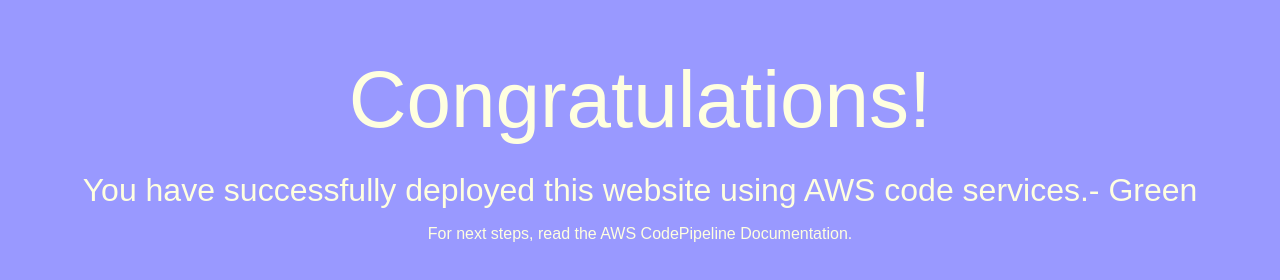
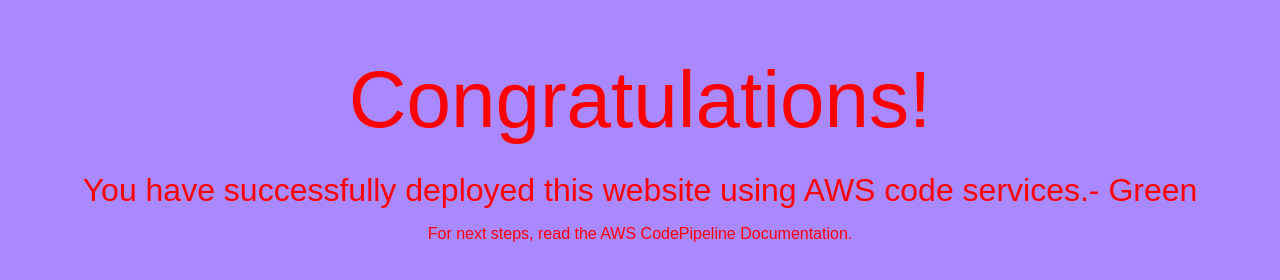
Before and after one commit to zvimosh/Codedeploy, a plain HTML site: page index.html in a window 1280 px wide. Drawn offline with Linux system fonts and the light colour scheme.

Commit message:
changed color

```diff
--- a/index.html
+++ b/index.html
@@ -5,8 +5,8 @@
   <title>Sample Deployment</title>
   <style>
     body {
-      color: #ffffe0;
-      background-color: #9999ff;
+      color: #ff0000;
+      background-color: #aa89ff;
       font-family: Arial, sans-serif;
       font-size: 16px;
     }
```
